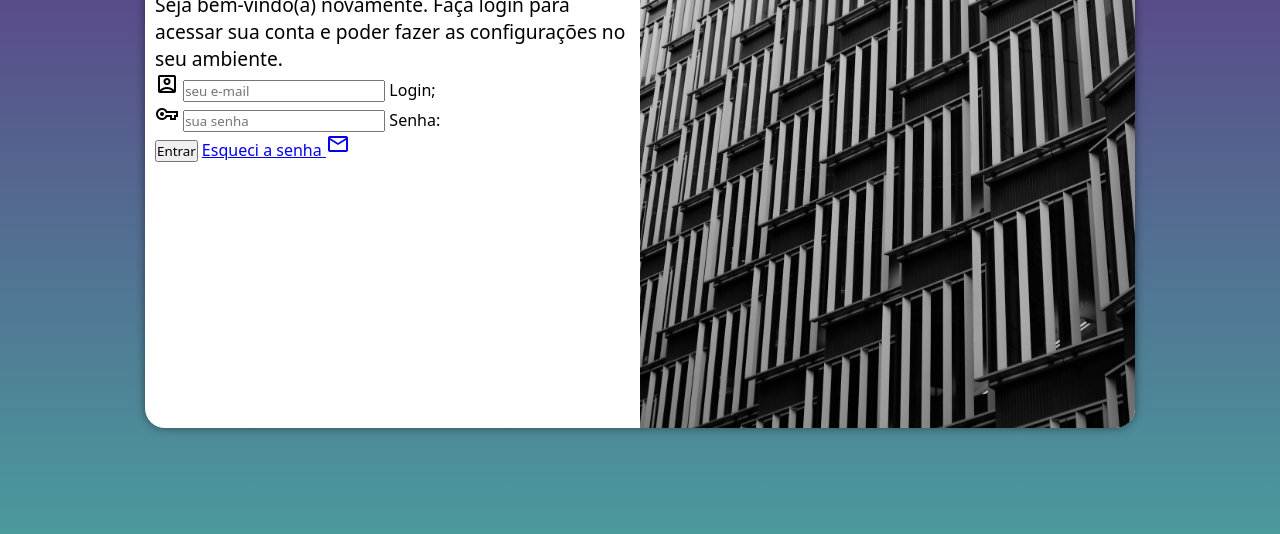
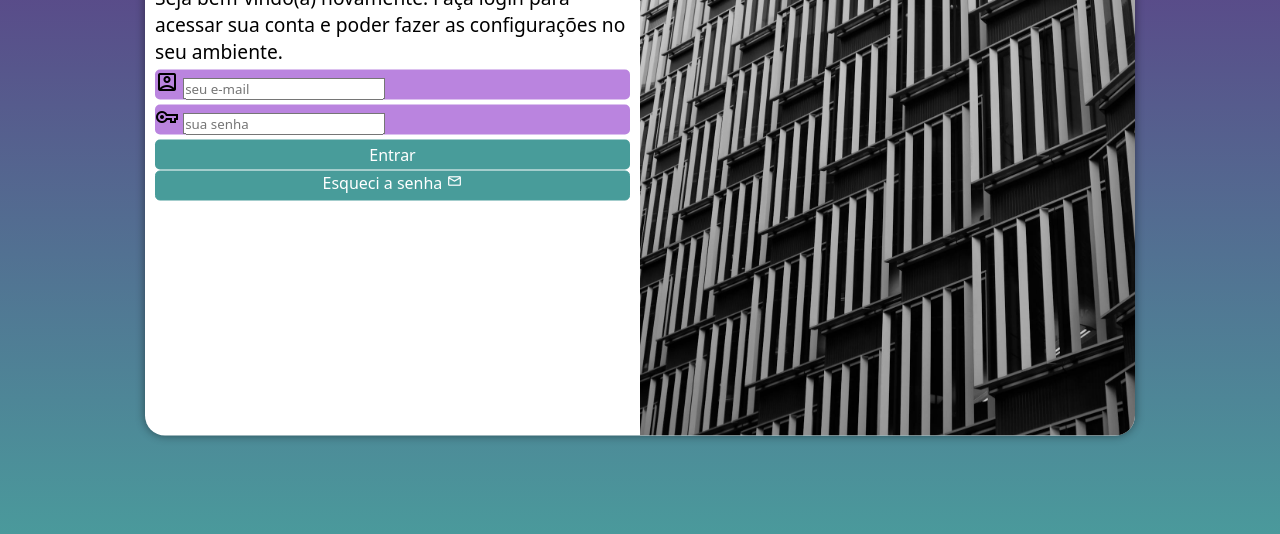
Before and after one commit to RamonRochaFR/projeto-login, a plain HTML site: page index.html in a window 1280 px wide. Shown: the part 222-756 px from the top of the page. Drawn offline with nearby package versions, Linux system fonts and the light colour scheme.

Commit message:
formulario

```diff
--- a/estilos/style.css
+++ b/estilos/style.css
@@ -18,7 +18,7 @@ main {
 section#login {
     background-color: white;
     width: 250px;
-    height: 500px;
+    height: 515px;
     border-radius: 20px;
     position: absolute;
     top: 50%;
@@ -47,3 +47,49 @@ div#formulario > h1 {
 div#formulario > p {
     font-size: 0.8em;
 }
+form > div.campo {
+    background-color: #ba84df;
+    display: block;
+    width: 100%;
+    height: 30px;
+    border-radius: 5px;
+    margin: 5px 0px ;
+}
+div.campo > label {
+    display: none;
+}
+form > input[type=submit] {
+    display: block;
+    font-size: 1em;
+    width: 100%;
+    height: 30px;
+    background-color: #489c9a;
+    color: white;
+    font-size: bolder;
+    border: none;
+    border-radius: 5px;
+    cursor: pointer;
+}
+form > input[type=submit]:hover {
+    background-color: #357472;
+
+}
+form > a.botao {
+    display: block;
+    text-align: center;
+    font-size: 1em;
+    width: 100%;
+    height: 30px;
+    background-color: #489c9a;
+    color: white;
+    border: 1px solid #489c9a;
+    border-radius: 5px;
+    text-decoration: none;
+    margin-top: 1px;
+}
+form > a.botao > i {
+    font-size: 1em;
+}
+form > a.botao:hover {
+    background-color: #357472;
+}
--- a/index.html
+++ b/index.html
@@ -33,7 +33,7 @@
                     <label for="isenha">Senha:</label>
                 </div>
                 <input type="submit" value="Entrar">
-                <a href="esqueci.html">Esqueci a senha <i class="material-symbols-outlined">mail</i></a>
+                <a href="esqueci.html" class="botao">Esqueci a senha <i class="material-symbols-outlined">mail</i></a>
             </form>
            </div>
         </section>
```
